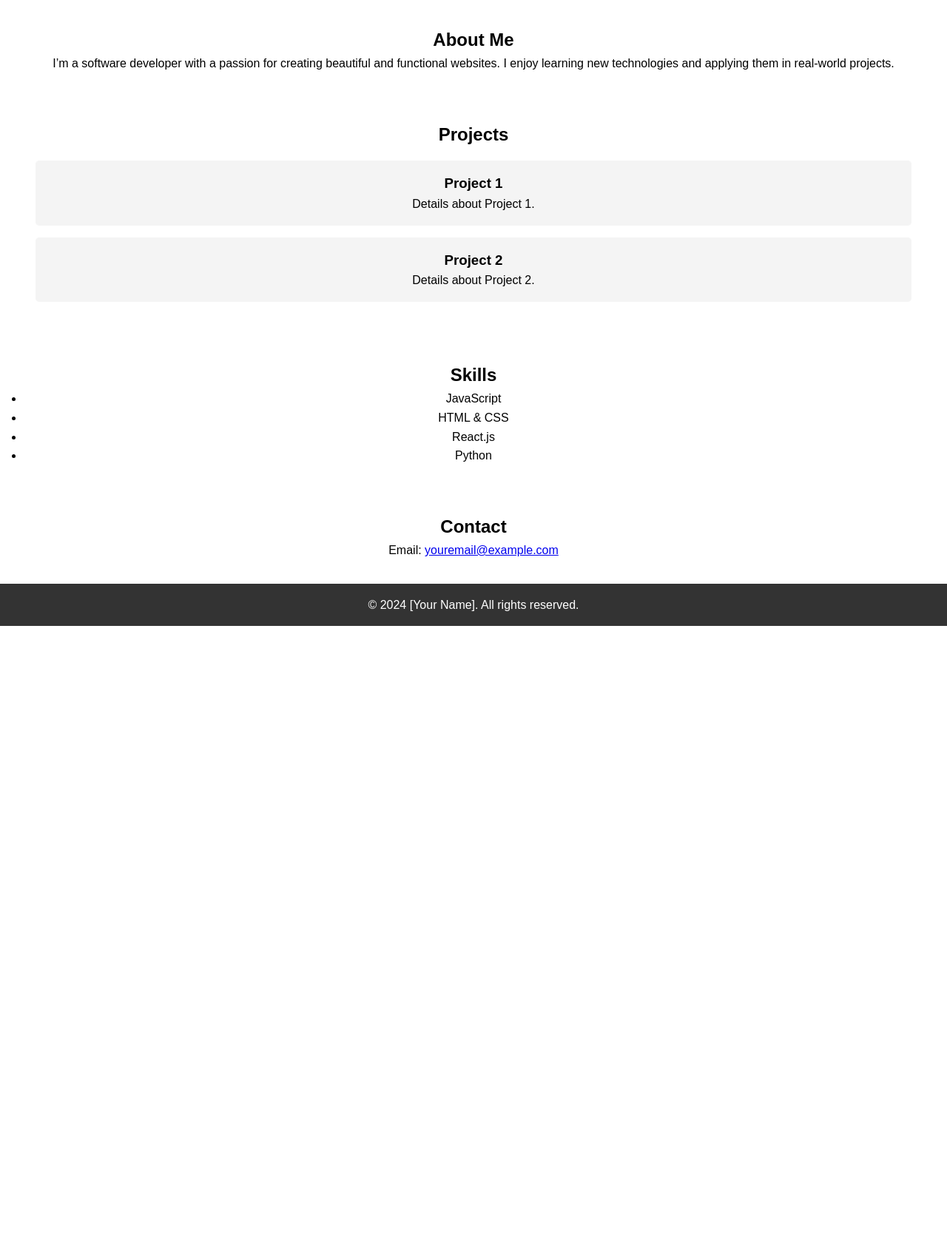
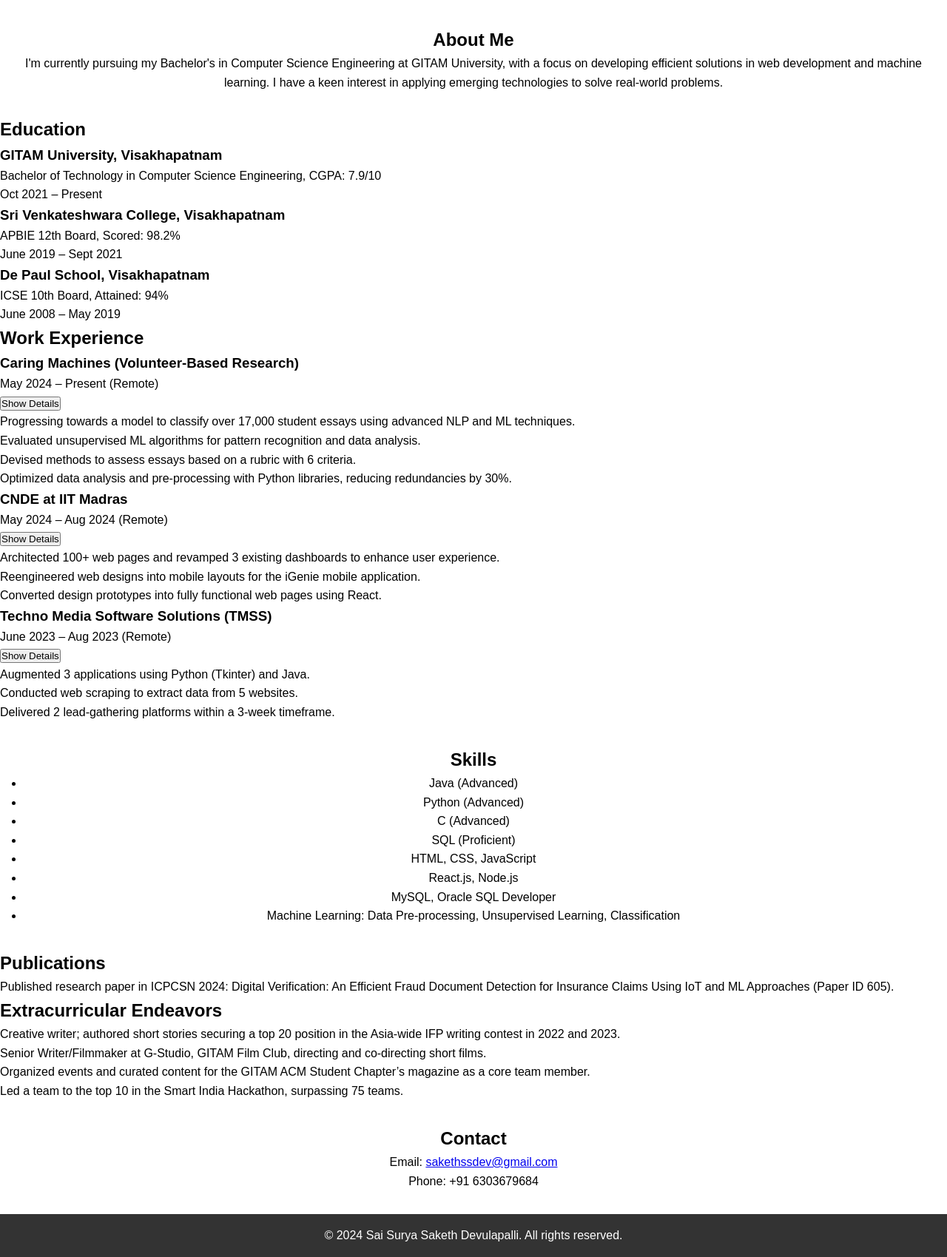
Before and after one commit to sakethdss/portfolio-website, a website: page docs/index.html in a window 1280 px wide. Shown: the part 855-2554 px from the top of the page at 74% size. Before the commit the page ends 1701 px from the top, so only its background shows below. Drawn offline with Linux system fonts and the light colour scheme.

Commit message:
Update index.html

```diff
--- a/docs/index.html
+++ b/docs/index.html
@@ -1 +1,130 @@
-<!DOCTYPE html><html lang="en"><head><meta charset="UTF-8"><meta name="viewport" content="width=device-width, initial-scale=1.0"><meta http-equiv="X-UA-Compatible" content="ie=edge"><title>Portfolio</title><link rel="stylesheet" href="styles.css"><script defer src="script.js"></script></head><body><header><nav><ul><li><a href="#about">About</a></li><li><a href="#projects">Projects</a></li><li><a href="#skills">Skills</a></li><li><a href="#contact">Contact</a></li></ul></nav></header><section id="hero"><h1>Hello, I'm [Your Name]</h1><p>Software Developer | Web Enthusiast | Tech Explorer</p><a href="#projects" class="cta">View My Work</a></section><section id="about"><h2>About Me</h2><p>I’m a software developer with a passion for creating beautiful and functional websites. I enjoy learning new technologies and applying them in real-world projects.</p></section><section id="projects"><h2>Projects</h2><div class="project-card"><h3>Project 1</h3><p>Details about Project 1.</p></div><div class="project-card"><h3>Project 2</h3><p>Details about Project 2.</p></div></section><section id="skills"><h2>Skills</h2><ul><li>JavaScript</li><li>HTML & CSS</li><li>React.js</li><li>Python</li></ul></section><section id="contact"><h2>Contact</h2><p>Email: <a href="mailto:youremail@example.com">youremail@example.com</a></p></section><footer><p>&copy; 2024 [Your Name]. All rights reserved.</p></footer></body></html>
+<!DOCTYPE html>
+<html lang="en">
+<head>
+    <meta charset="UTF-8">
+    <meta name="viewport" content="width=device-width, initial-scale=1.0">
+    <title>Sai Surya Saketh Devulapalli - Portfolio</title>
+    <link rel="stylesheet" href="styles.css">
+    <script defer src="script.js"></script>
+</head>
+<body>
+    <header>
+        <nav>
+            <ul>
+                <li><a href="#about">About</a></li>
+                <li><a href="#education">Education</a></li>
+                <li><a href="#work">Work Experience</a></li>
+                <li><a href="#skills">Skills</a></li>
+                <li><a href="#publications">Publications</a></li>
+                <li><a href="#extracurricular">Extracurricular</a></li>
+                <li><a href="#contact">Contact</a></li>
+            </ul>
+        </nav>
+    </header>
+
+    <section id="hero">
+        <h1>Sai Surya Saketh Devulapalli</h1>
+        <p>Software Developer | Web Enthusiast | Machine Learning Researcher</p>
+    </section>
+
+    <section id="about">
+        <h2>About Me</h2>
+        <p>I'm currently pursuing my Bachelor's in Computer Science Engineering at GITAM University, with a focus on developing efficient solutions in web development and machine learning. I have a keen interest in applying emerging technologies to solve real-world problems.</p>
+    </section>
+
+    <section id="education">
+        <h2>Education</h2>
+        <div class="education-block">
+            <h3>GITAM University, Visakhapatnam</h3>
+            <p>Bachelor of Technology in Computer Science Engineering, CGPA: 7.9/10</p>
+            <p>Oct 2021 – Present</p>
+        </div>
+        <div class="education-block">
+            <h3>Sri Venkateshwara College, Visakhapatnam</h3>
+            <p>APBIE 12th Board, Scored: 98.2%</p>
+            <p>June 2019 – Sept 2021</p>
+        </div>
+        <div class="education-block">
+            <h3>De Paul School, Visakhapatnam</h3>
+            <p>ICSE 10th Board, Attained: 94%</p>
+            <p>June 2008 – May 2019</p>
+        </div>
+    </section>
+
+    <section id="work">
+        <h2>Work Experience</h2>
+        <div class="work-block">
+            <h3>Caring Machines (Volunteer-Based Research)</h3>
+            <p>May 2024 – Present (Remote)</p>
+            <button class="toggle-button" onclick="toggleDetails('caring')">Show Details</button>
+            <ul id="caring" class="hidden">
+                <li>Progressing towards a model to classify over 17,000 student essays using advanced NLP and ML techniques.</li>
+                <li>Evaluated unsupervised ML algorithms for pattern recognition and data analysis.</li>
+                <li>Devised methods to assess essays based on a rubric with 6 criteria.</li>
+                <li>Optimized data analysis and pre-processing with Python libraries, reducing redundancies by 30%.</li>
+            </ul>
+        </div>
+
+        <div class="work-block">
+            <h3>CNDE at IIT Madras</h3>
+            <p>May 2024 – Aug 2024 (Remote)</p>
+            <button class="toggle-button" onclick="toggleDetails('cnde')">Show Details</button>
+            <ul id="cnde" class="hidden">
+                <li>Architected 100+ web pages and revamped 3 existing dashboards to enhance user experience.</li>
+                <li>Reengineered web designs into mobile layouts for the iGenie mobile application.</li>
+                <li>Converted design prototypes into fully functional web pages using React.</li>
+            </ul>
+        </div>
+
+        <div class="work-block">
+            <h3>Techno Media Software Solutions (TMSS)</h3>
+            <p>June 2023 – Aug 2023 (Remote)</p>
+            <button class="toggle-button" onclick="toggleDetails('tmss')">Show Details</button>
+            <ul id="tmss" class="hidden">
+                <li>Augmented 3 applications using Python (Tkinter) and Java.</li>
+                <li>Conducted web scraping to extract data from 5 websites.</li>
+                <li>Delivered 2 lead-gathering platforms within a 3-week timeframe.</li>
+            </ul>
+        </div>
+    </section>
+
+    <section id="skills">
+        <h2>Skills</h2>
+        <ul>
+            <li>Java (Advanced)</li>
+            <li>Python (Advanced)</li>
+            <li>C (Advanced)</li>
+            <li>SQL (Proficient)</li>
+            <li>HTML, CSS, JavaScript</li>
+            <li>React.js, Node.js</li>
+            <li>MySQL, Oracle SQL Developer</li>
+            <li>Machine Learning: Data Pre-processing, Unsupervised Learning, Classification</li>
+        </ul>
+    </section>
+
+    <section id="publications">
+        <h2>Publications</h2>
+        <p>Published research paper in ICPCSN 2024: Digital Verification: An Efficient Fraud Document Detection for Insurance Claims Using IoT and ML Approaches (Paper ID 605).</p>
+    </section>
+
+    <section id="extracurricular">
+        <h2>Extracurricular Endeavors</h2>
+        <ul>
+            <li>Creative writer; authored short stories securing a top 20 position in the Asia-wide IFP writing contest in 2022 and 2023.</li>
+            <li>Senior Writer/Filmmaker at G-Studio, GITAM Film Club, directing and co-directing short films.</li>
+            <li>Organized events and curated content for the GITAM ACM Student Chapter’s magazine as a core team member.</li>
+            <li>Led a team to the top 10 in the Smart India Hackathon, surpassing 75 teams.</li>
+        </ul>
+    </section>
+
+    <section id="contact">
+        <h2>Contact</h2>
+        <p>Email: <a href="mailto:sakethssdev@gmail.com">sakethssdev@gmail.com</a></p>
+        <p>Phone: +91 6303679684</p>
+    </section>
+
+    <footer>
+        <p>&copy; 2024 Sai Surya Saketh Devulapalli. All rights reserved.</p>
+    </footer>
+</body>
+</html>
```
